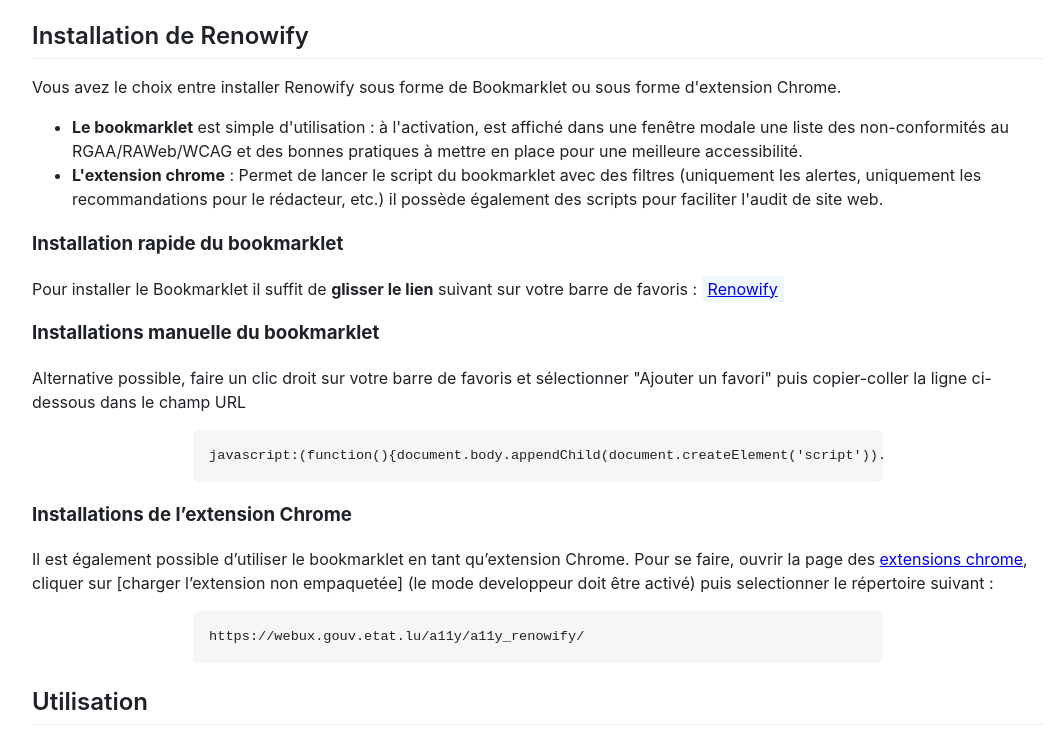
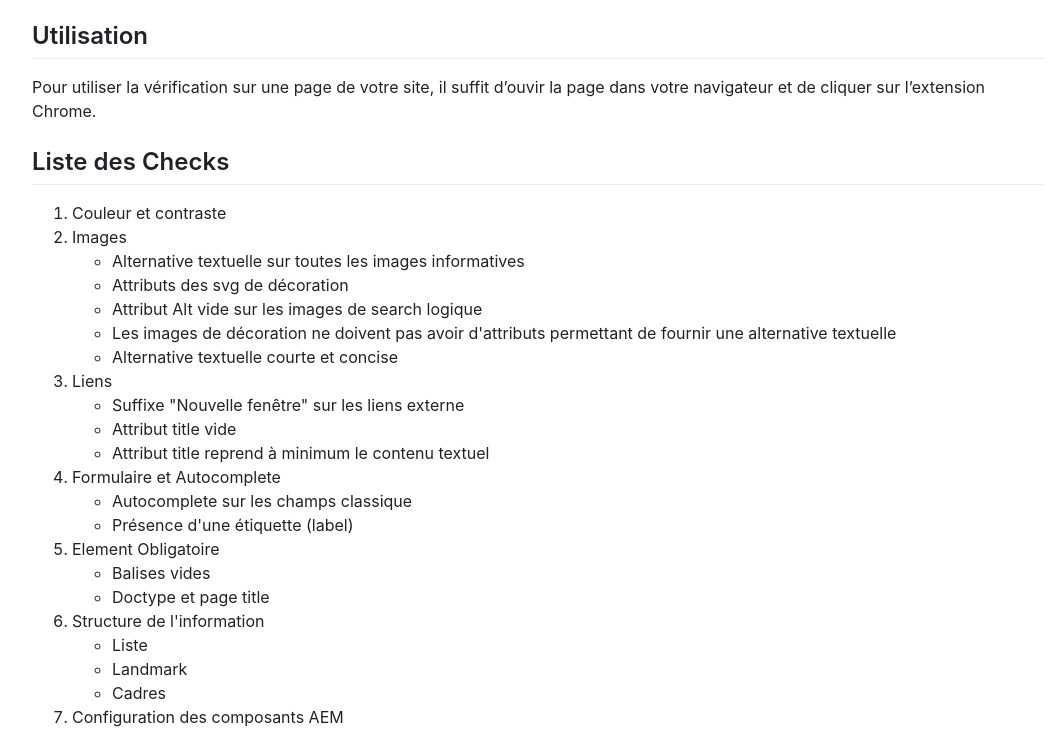
Before and after one commit to nicolasambroise/a11y_renowify, a browser extension: page index.html in a window 1280 px wide. Shown: the part 75-804 px from the top of the page, without its empty margins (102-1160 px from the left). Drawn offline with Linux system fonts and the light colour scheme.

Commit message:
Info pour Chrome Store

```diff
--- a/index.html
+++ b/index.html
@@ -70,57 +70,10 @@
 
     <main>
       <article class="markdown-body entry-content container-lg" itemprop="text">
-        <h2 tabindex="-1">Installation de Renowify</h2>
-        <p>
-          Vous avez le choix entre installer Renowify sous forme de Bookmarklet
-          ou sous forme d'extension Chrome.
-        </p>
-        <ul>
-          <li>
-            <strong>Le bookmarklet</strong> est simple d'utilisation : à
-            l'activation, est affiché dans une fenêtre modale une liste des
-            non-conformités au RGAA/RAWeb/WCAG et des bonnes pratiques à mettre
-            en place pour une meilleure accessibilité.
-          </li>
-          <li>
-            <strong>L'extension chrome</strong> : Permet de lancer le script du
-            bookmarklet avec des filtres (uniquement les alertes, uniquement les
-            recommandations pour le rédacteur, etc.) il possède également des
-            scripts pour faciliter l'audit de site web.
-          </li>
-        </ul>
-        <h3 tabindex="-1">Installation rapide du bookmarklet</h3>
-        <p>
-          Pour installer le Bookmarklet il suffit de
-          <strong>glisser le lien</strong> suivant sur votre barre de favoris :
-          <a
-            class="bookmarklet"
-            href="javascript:(function(){document.body.appendChild(document.createElement('script')).src='https://webux.gouv.etat.lu/a11y/a11y_renowify/scripts/script_bookmarklet.js';})();"
-            title="Renowify"
-            >Renowify</a
-          >
-        </p>
-        <h3 tabindex="-1">Installations manuelle du bookmarklet</h3>
-        <p>
-          Alternative possible, faire un clic droit sur votre barre de favoris
-          et sélectionner "Ajouter un favori" puis copier-coller la ligne
-          ci-dessous dans le champ URL
-        </p>
-        <pre><code>javascript:(function(){document.body.appendChild(document.createElement('script')).src='https://webux.gouv.etat.lu/a11y/a11y_renowify/scripts/script_bookmarklet.js';})();</code></pre>
-        <h3 tabindex="-1">Installations de l’extension Chrome</h3>
-        <p>
-          Il est également possible d’utiliser le bookmarklet en tant
-          qu’extension Chrome. Pour se faire, ouvrir la page des
-          <a href="chrome://extensions/" target="_blank">extensions chrome</a>,
-          cliquer sur [charger l’extension non empaquetée] (le mode developpeur
-          doit être activé) puis selectionner le répertoire suivant :
-        </p>
-        <pre><code>https://webux.gouv.etat.lu/a11y/a11y_renowify/</code></pre>
         <h2 tabindex="-1">Utilisation</h2>
         <p>
           Pour utiliser la vérification sur une page de votre site, il suffit
-          d’ouvir la page dans votre navigateur et de cliquer sur le lien dans
-          votre barre de favoris ou sur l’extension Chrome.
+          d’ouvir la page dans votre navigateur et de cliquer sur l’extension Chrome.
         </p>
         <h2 tabindex="-1">Liste des Checks</h2>
         <ol>
```
Also changed, not shown: README.md, manifest.json, store/capture.png (added), store/logo_renow_440.png (added), store/renow-128.png (added), 1 other file.
